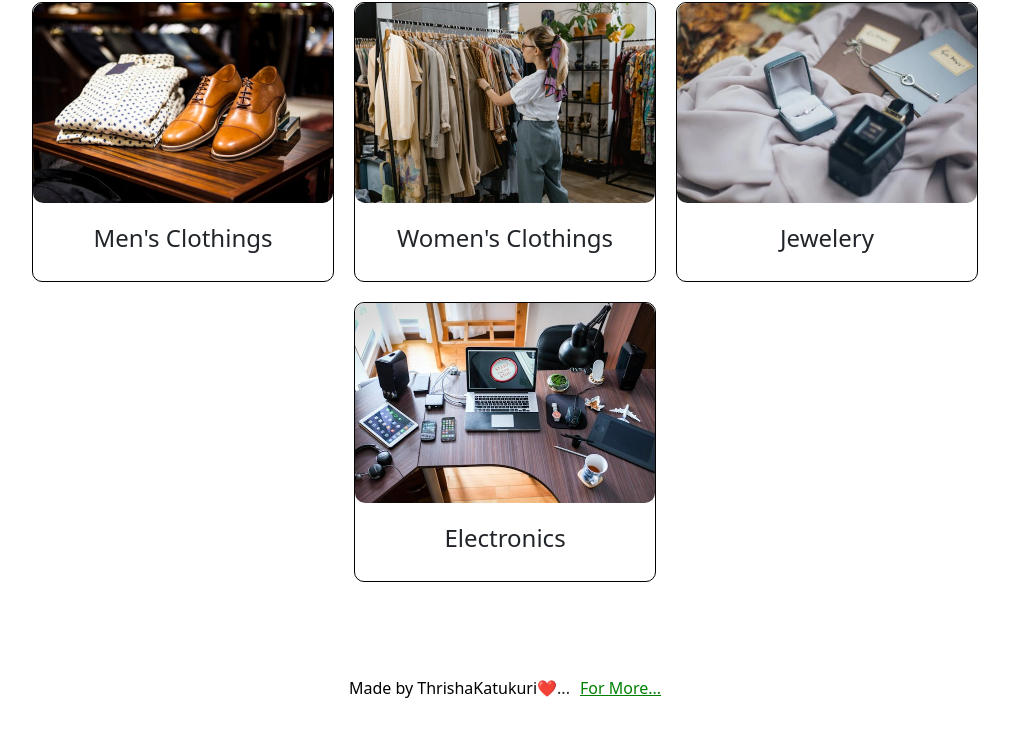
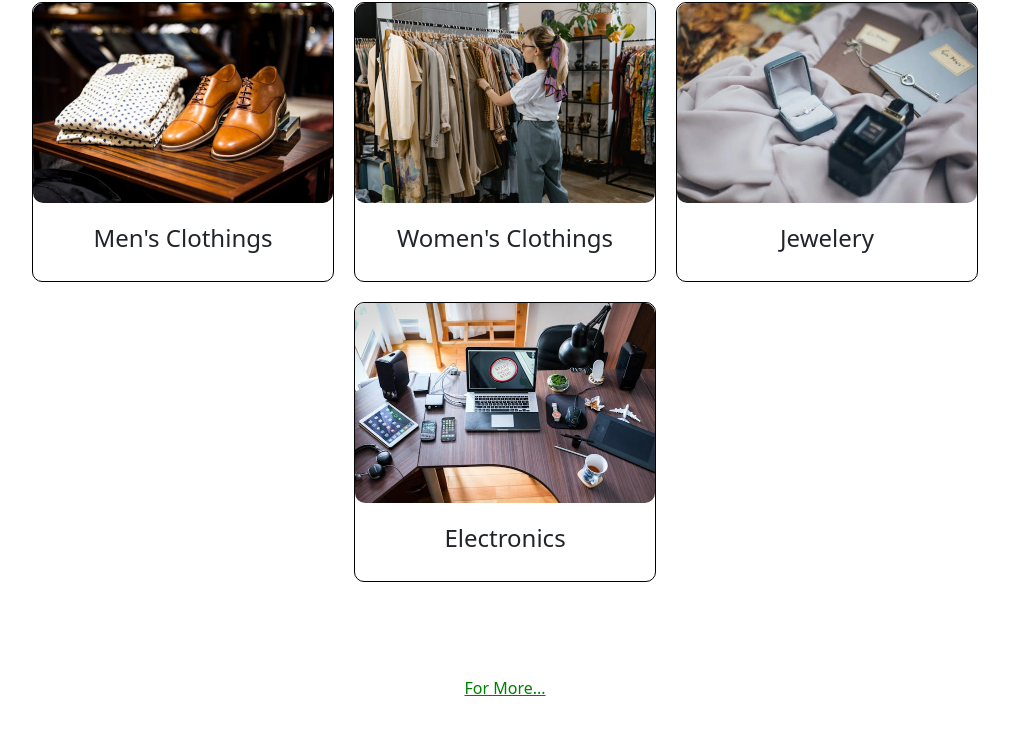
Before and after one commit to thrishakatukuri/Trendyra, a plain HTML site: page about.html in a window 1280 px wide. Shown: the part 673-1408 px from the top of the page, without its empty margins (135-1144 px from the left). Drawn offline with nearby package versions, Linux system fonts and the light colour scheme.

Commit message:
footer links

```diff
--- a/about.html
+++ b/about.html
@@ -78,7 +78,9 @@ At TrendyRa, we’re not just selling products — we’re delivering a complete
   </section>
   <footer id="footer">
     <!-- <p><span>Made by ThrishaKatukuri</span>❤️...</p><a href="https://www.achieversit.com/">(AchiversIT)</a> -->
-     <p><span>Made by ThrishaKatukuri</span>❤️...</p><a href="https://github.com/thrishakatukuri">For More...</a>
+     <!-- <p><span>Made by ThrishaKatukuri</span>❤️...</p><a href="https://github.com/thrishakatukuri">For More...</a> -->
+     <p><a href="./index.html">For More...</a></p>
+
   </footer>
   <script src="./app.js"></script>
 </body>
```
Also changed, not shown: cart.html (+3 -1 lines), contact.html (+3 -1 lines), index.html (+3 -1 lines), login.html (+3 -1 lines), products.html (+3 -1 lines), register.html (+3 -1 lines).
